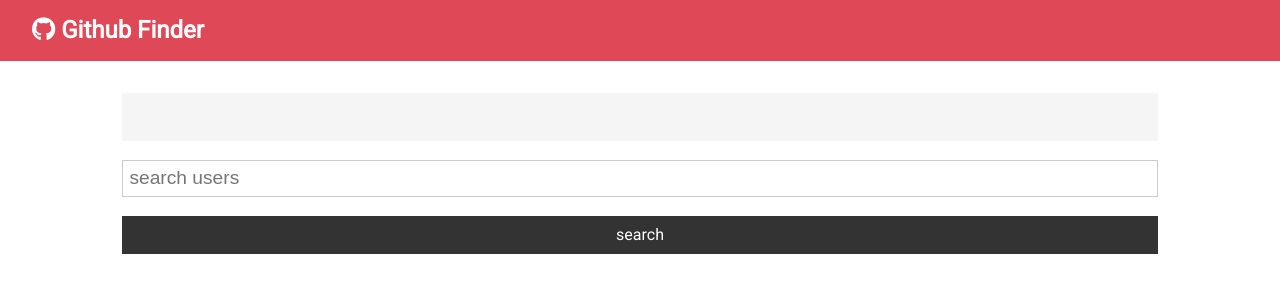
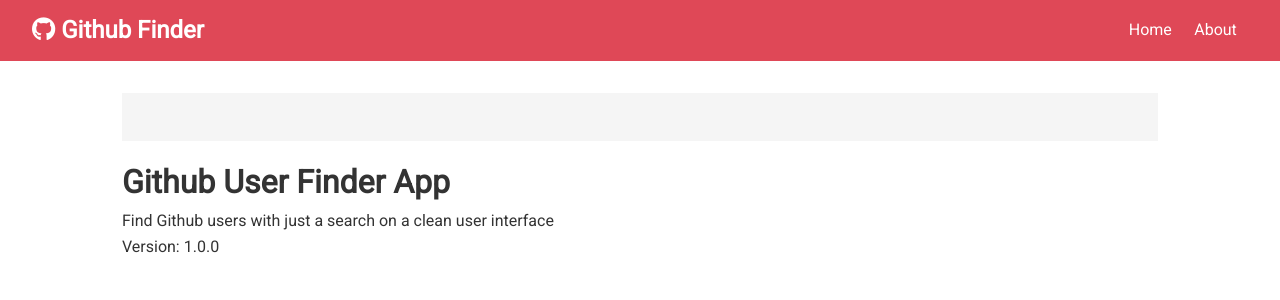
Before and after one commit to Daniel-Sogbey/github_finder, a React (Create React App) app: page /about in a window 1280 px wide. Shown: the top 300 px of the page. Built offline with nearby package versions, Linux system fonts and the light colour scheme; some icons are missing.

Commit message:
added react router

```diff
--- a/package.json
+++ b/package.json
@@ -9,6 +9,7 @@
     "axios": "^0.21.1",
     "react": "^17.0.1",
     "react-dom": "^17.0.1",
+    "react-router-dom": "^5.2.0",
     "react-scripts": "4.0.3",
     "web-vitals": "^1.1.0"
   },
--- a/src/App.js
+++ b/src/App.js
@@ -1,9 +1,11 @@
-import React, { Component } from "react";
+import React, { Component, Fragment } from "react";
+import { BrowserRouter, Switch, Route } from "react-router-dom";
 import "./App.css";
 import Navbar from "./components/layouts/Navbar";
 import Users from "./components/users/Users";
 import Search from "./components/users/Search";
 import Alert from "./components/layouts/Alert";
+import About from "./components/Pages/About";
 import axios from "axios";
 
 class App extends Component {
@@ -77,20 +79,31 @@ class App extends Component {
 	render() {
 		const { loading, users, alert } = this.state;
 		return (
+			<BrowserRouter>
 				<div className="App">
 					<Navbar />
 					<div className="container">
 						<Alert alert={alert} />
+						<Switch>
+							<Route
+								exact
+								path="/"
+								render={props =>
+									<Fragment>
 										<Search
 											searchUsers={this.searchUsersHandler}
 											clearUsers={this.clearUsersHandler}
 											users={users}
 											setAlert={this.setAlertHandler}
 										/>
-
 										<Users users={users} loading={loading} />
+									</Fragment>}
+							/>
+							<Route exact path="/about" component={About} />
+						</Switch>
 					</div>
 				</div>
+			</BrowserRouter>
 		);
 	}
 }
--- /dev/null
+++ b/src/components/Pages/About.js
@@ -0,0 +1,13 @@
+import React from "react";
+
+const About = () => {
+	return (
+		<div>
+			<h1>Github User Finder App</h1>
+			<p>Find Github users with just a search on a clean user interface</p>
+			<p>Version: 1.0.0 </p>
+		</div>
+	);
+};
+
+export default About;
--- a/src/components/layouts/Navbar.js
+++ b/src/components/layouts/Navbar.js
@@ -1,5 +1,6 @@
 import React from "react";
 import PropTypes from "prop-types";
+import { Link } from "react-router-dom";
 
 const Navbar = ({ icon, title }) => {
 	return (
@@ -7,6 +8,14 @@ const Navbar = ({ icon, title }) => {
 			<h1>
 				<i className={icon} /> {title}
 			</h1>
+			<ul>
+				<li>
+					<Link to="/">Home</Link>
+				</li>
+				<li>
+					<Link to="/about">About</Link>
+				</li>
+			</ul>
 		</nav>
 	);
 };
```
Also changed, not shown: 1 other file (tests, documents, lock files or other folders). Lines whose indentation alone changed are shown as unchanged.
